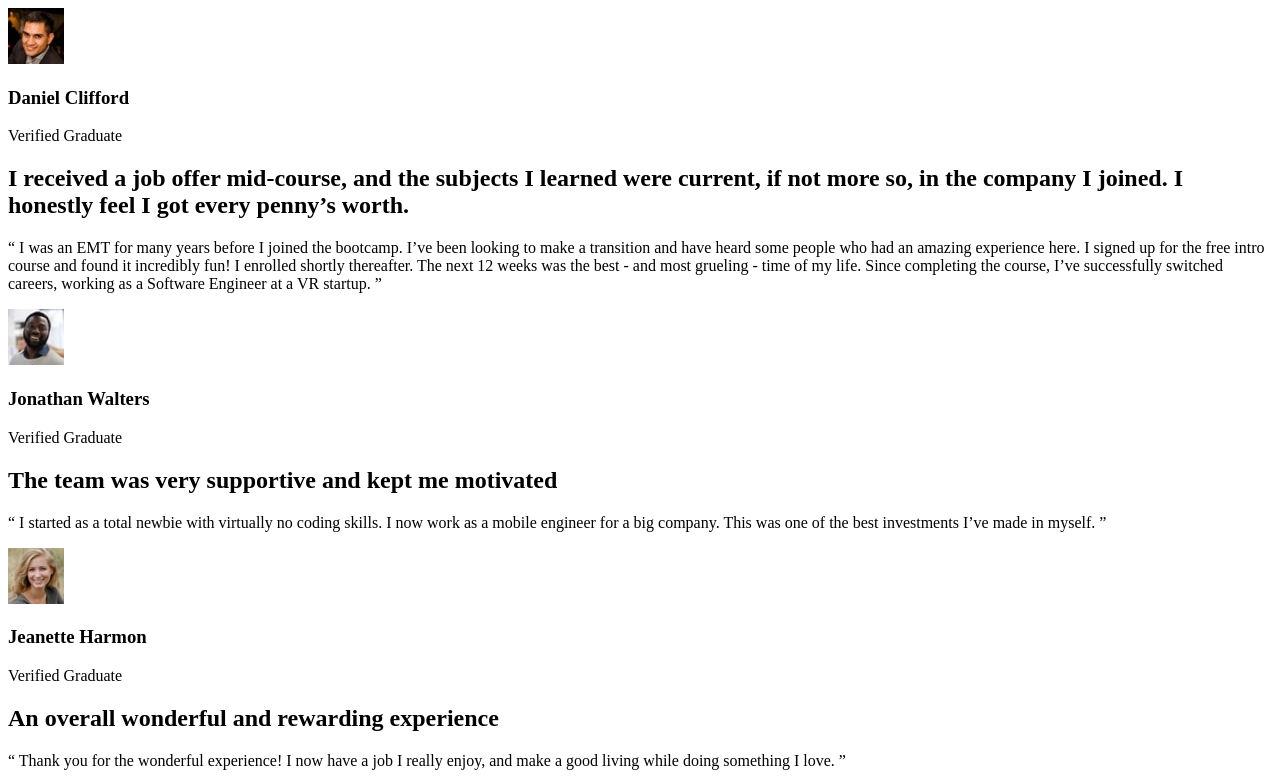
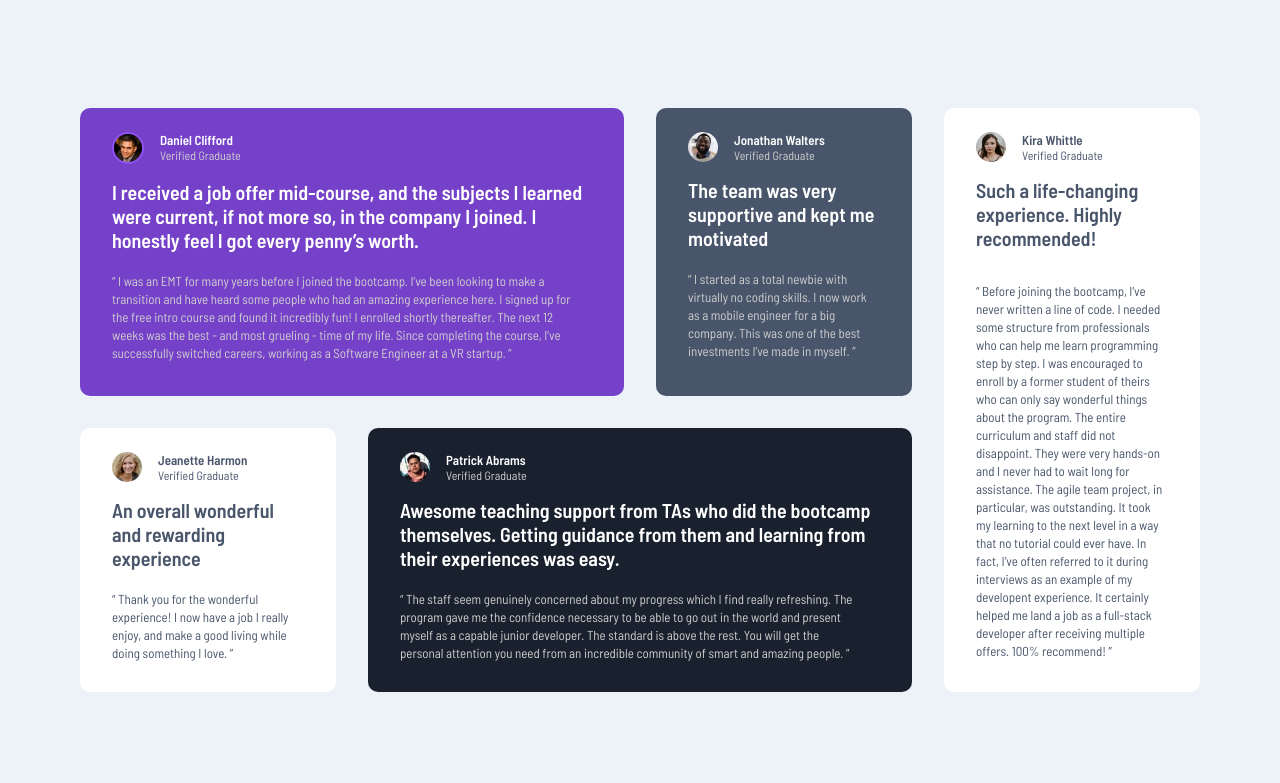
Before and after one commit to Quintentional/testimonials-grid-section-main, a plain HTML site: page index.html in a window 1280 px wide. Shown: the top 783 px of the page. Drawn offline with Linux system fonts and the light colour scheme.

Commit message:
desktop complete

```diff
--- a/index.html
+++ b/index.html
@@ -12,7 +12,7 @@
 </head>
 <body>
  <div id="grid">
-<div class="daniel">
+<div class="block daniel">
 <div class="profile">
   <img src="./images/image-daniel.jpg" alt="">
   <div class="graduate">
@@ -33,7 +33,7 @@
 </p>
 </div>
 
-<div class="jonathan">
+<div class="block jonathan">
 <div class="profile">
   <img src="./images/image-jonathan.jpg" alt="">
   <div class="graduate">
@@ -52,7 +52,7 @@
   </p>
 </div>
 
-<div class="jeanette">
+<div class="block jeanette">
   <div class="profile">
     <img src="./images/image-jeanette.jpg" alt="">
     <div class="graduate">
@@ -71,7 +71,7 @@
 </p>
 </div>
 
-  <div class="patrick">
+  <div class="block patrick">
 <div class="profile">
   <img src="./images/image-patrick.jpg" alt="">
   <div class="graduate">
@@ -95,7 +95,7 @@
   </p>
   </div>
 
-<div class="kira">
+<div class="block kira">
   <div class="profile">
     <img src="./images/image-kira.jpg" alt="">
     <div class="graduate">
--- a/style.css
+++ b/style.css
@@ -0,0 +1,165 @@
+* {
+    margin: 0;
+    padding: 0;
+    box-sizing: border-box;
+}
+
+body {
+    width: 100%;
+    min-height: 100vh;
+    background-color: hsl(210, 46%, 95%);
+    font-family: "Barlow Semi Condensed", sans-serif;
+    font-size: 13px;
+    display: flex;
+    justify-content: center;
+    align-items: center;
+}
+
+#grid {
+    width: 100%;
+    height: 100%;
+    display: grid;
+    justify-content: center;
+    gap: 2rem;
+    grid-template-columns: 16rem 16rem 16rem 16rem;
+    grid-template-rows: 18rem 16.5rem;
+    grid-template-areas:
+    'daniel daniel jonathan kira'
+    'jeanette patrick patrick kira';
+}
+
+.block {
+    border-radius: 10px;
+}
+
+img {
+    width: 30px;
+    border-radius: 50%;
+    margin: 1.5rem 0 1rem 2rem
+}
+
+h2 {
+    font-size: 20px;
+    font-weight: 600;
+    margin: 0 0 1.25rem 2rem
+}
+
+h3 {
+    font-size: 13px;
+    font-weight: 600;
+}
+
+.profile {
+    display: flex;
+}
+
+.graduate {
+    margin: 1.5rem 0 1rem 1rem;
+}
+
+.verified {
+    font-size: 12px;
+}
+
+.testimonial {
+    margin-left: 2rem;
+    line-height: 18px;
+}
+
+.daniel {
+    background-color: hsl(263, 55%, 52%);
+    grid-area: daniel;
+}
+
+.daniel img {
+    width: 32px;
+    border: 2px solid hsl(263, 89%, 64%)
+}
+
+.daniel h2 {
+    color: hsl(0, 0%, 100%);
+    width: 30.5rem;
+}
+
+.daniel h3 {
+    color: hsl(0, 0%, 100%);
+}
+
+.daniel p {
+    color: hsl(0, 0%, 81%);
+    width: 29.5rem;
+}
+
+.jonathan {
+    background-color: hsl(217, 19%, 35%);
+    grid-area: jonathan;
+}
+
+.jonathan h2 {
+    color: hsl(0, 0%, 100%);
+}
+
+.jonathan h3 {
+    color: hsl(0, 0%, 100%);
+}
+
+.jonathan p {
+    color: hsl(0, 0%, 81%);
+    width: 12rem;
+}
+
+.jeanette {
+    background-color: hsl(0, 0%, 100%);
+    grid-area: jeanette;
+}
+
+.jeanette h2 {
+    color: hsl(217, 19%, 35%);
+    width: 12rem;
+}
+
+.jeanette h3 {
+    color: hsl(217, 19%, 35%);
+}
+
+.jeanette p {
+    color: hsl(217, 19%, 35%);
+    width: 12rem;
+}
+
+.patrick {
+    background-color: hsl(219, 29%, 14%);
+    grid-area: patrick;
+}
+
+.patrick h2 {
+    color: hsl(0, 0%, 100%);
+    width: 29.5rem;
+}
+
+.patrick h3 {
+    color: hsl(0, 0%, 100%);
+}
+
+.patrick p {
+    color: hsl(0, 0%, 81%);
+    width: 29rem
+}
+.kira {
+    background-color: hsl(0, 0%, 100%);
+    grid-area: kira;
+}
+
+.kira h2 {
+    color: hsl(217, 19%, 35%);
+    margin-bottom: 2rem;
+}
+
+.kira h3 {
+    color: hsl(217, 19%, 35%);
+}
+
+.kira p {
+    color: hsl(217, 19%, 35%);
+    width: 12rem;
+}
```
